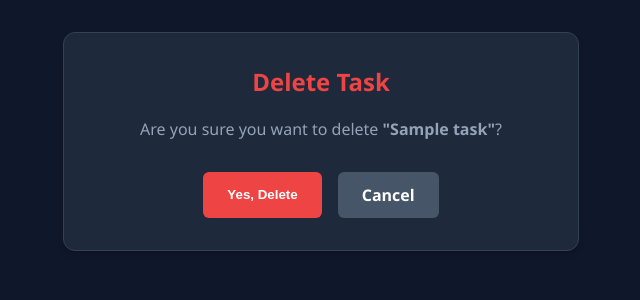
After one commit to mijjinx/Hangarin, a Django app: template task/templates/task/task_confirm_delete.html in a window 1280 px wide. The commit adds this page. Shown: the top 300 px of the page, without its empty margins (319-959 px from the left). Run offline with Django 3.2, Linux system fonts and the light colour scheme; the template is opened without the code that fills it: most values are stand-ins (such as "Sample title", 1, 10 or a date in 2020).

Commit message:
apply CRUD

```diff
--- /dev/null
+++ b/task/templates/task/task_confirm_delete.html
@@ -0,0 +1,86 @@
+{% load static %}
+{% load pwa %}
+<!DOCTYPE html>
+<html lang="en">
+<head>
+    {% progressive_web_app_meta %}
+    <meta charset="UTF-8">
+    <title>Delete Task – Hangarin</title>
+    <style>
+        :root {
+            --bg: #0f172a;
+            --card-bg: #1e293b;
+            --text-main: #f8fafc;
+            --text-muted: #94a3b8;
+            --danger: #ef4444;
+            --danger-hover: #dc2626;
+            --border: #334155;
+        }
+        body {
+            font-family: 'Segoe UI', Tahoma, Geneva, Verdana, sans-serif;
+            background: var(--bg);
+            color: var(--text-main);
+            margin: 0;
+            padding: 2rem;
+            display: flex;
+            justify-content: center;
+        }
+        .delete-card {
+            background: var(--card-bg);
+            border: 1px solid var(--border);
+            border-radius: 12px;
+            padding: 2rem;
+            width: 100%;
+            max-width: 450px;
+            text-align: center;
+            box-shadow: 0 4px 6px -1px rgba(0,0,0,.2);
+        }
+        h2 {
+            margin-top: 0;
+            color: var(--danger);
+        }
+        p {
+            color: var(--text-muted);
+            margin-bottom: 2rem;
+        }
+        .btn-group {
+            display: flex;
+            justify-content: center;
+            gap: 1rem;
+        }
+        .btn {
+            padding: 0.75rem 1.5rem;
+            border-radius: 6px;
+            border: none;
+            cursor: pointer;
+            font-weight: 600;
+            text-decoration: none;
+            display: inline-block;
+        }
+        .btn-danger {
+            background: var(--danger);
+            color: #fff;
+        }
+        .btn-danger:hover {
+            background: var(--danger-hover);
+        }
+        .btn-secondary {
+            background: #475569;
+            color: #fff;
+        }
+    </style>
+</head>
+<body>
+    <div class="delete-card">
+        <h2>Delete Task</h2>
+        <p>Are you sure you want to delete <strong>"{{ task.title }}"</strong>?</p>
+        <form method="post">
+            {% csrf_token %}
+            <div class="btn-group">
+                <button type="submit" class="btn btn-danger">Yes, Delete</button>
+                <a href="{% url 'task_list' %}" class="btn btn-secondary">Cancel</a>
+            </div>
+        </form>
+    </div>
+</body>
+</html>
--- a/task/urls.py
+++ b/task/urls.py
@@ -1,7 +1,9 @@
 from django.urls import path
 from . import views
 
-
 urlpatterns = [
     path('', views.task_list, name='task_list'),
+    path('create/', views.task_create, name='task_create'),
+    path('<int:pk>/edit/', views.task_update, name='task_update'),
+    path('<int:pk>/delete/', views.task_delete, name='task_delete'),
 ]
```
Also changed, not shown: task/forms.py (added, +32 -0 lines), task/templates/task/task_form.html (added, +115 -0 lines), task/templates/task/task_list.html (+59 -1 lines), task/views.py (+30 -1 lines).
